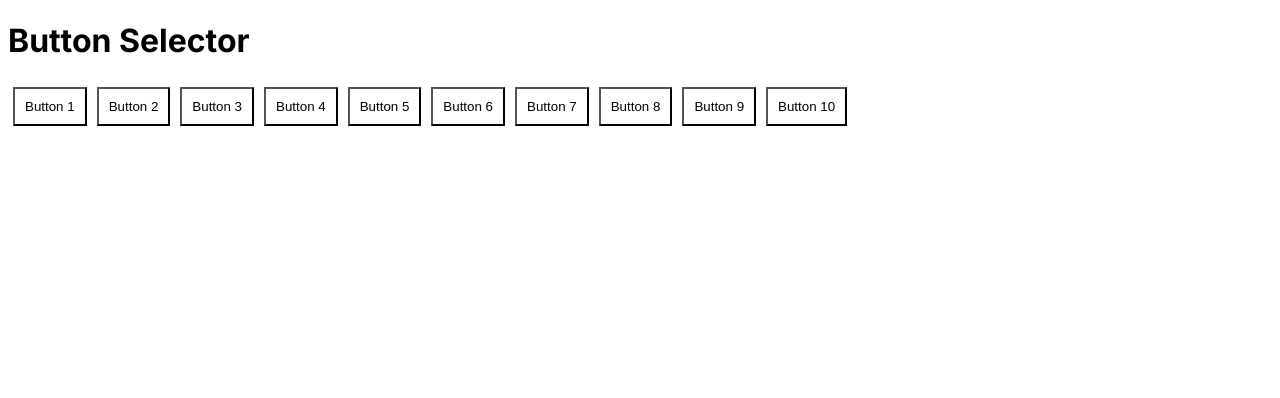
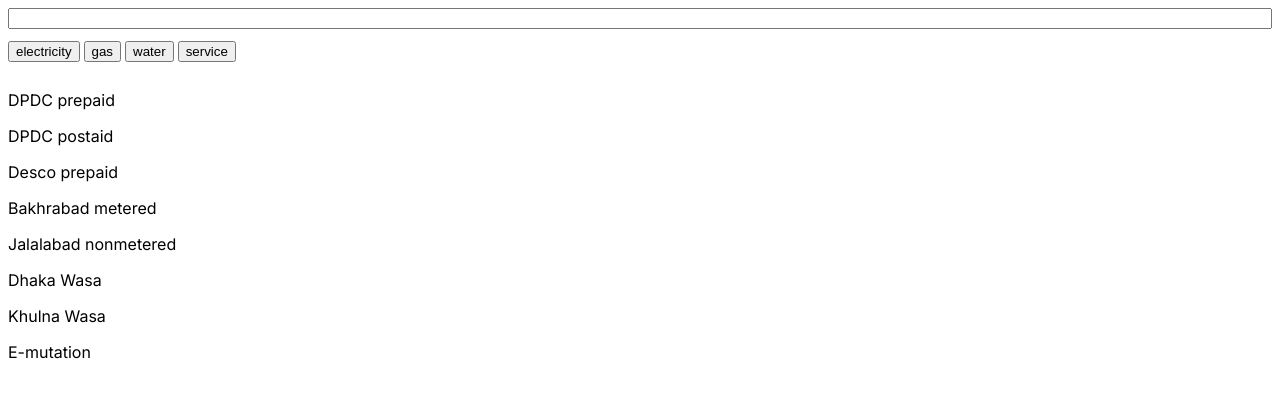
Before and after one commit to hasibulhasanshanto23/Battery-low, a Next.js app: page /about in a window 1280 px wide. Shown: the top 398 px of the page. Built offline with nearby package versions, Linux system fonts and the light colour scheme.

Commit message:
develop a prototype

```diff
--- a/src/app/about/page.js
+++ b/src/app/about/page.js
@@ -1,46 +1,128 @@
 "use client";
 
-import React, { useState } from 'react';
+// import React, { useState } from "react";
 
+// export default function Result() {
+//   const [selectedButton, setSelectedButton] = useState(null);
+//   console.log("selected : - ", selectedButton);
 
-export default function Result() {
+//   const handleButtonClick = (id) =>
+//     setSelectedButton((prev) => (prev === id ? null : id));
 
-  const [selectedButton, setSelectedButton] = useState(null);
-  console.log('Selected : ',selectedButton)
+//   return (
+//     <div>
+//       <h1>Button Selector</h1>
+//       <div>
+//         {[...Array(10).keys()].map((id) => (
+//           <button
+//             key={id + 1}
+//             style={{
+//               backgroundColor: id + 1 === selectedButton ? "red" : "white",
+//               padding: "10px",
+//               margin: "5px",
+//               cursor: "pointer",
+//             }}
+//             onClick={() => handleButtonClick(id + 1)}
+//           >
+//             Button {id + 1}
+//           </button>
+//         ))}
+//       </div>
+//     </div>
+//   );
+// }
 
-  const handleButtonClick = (id) => {
-    setSelectedButton(id === selectedButton ? null : id);
+import React, { useState, useEffect } from "react";
+
+const data = [
+  {
+    type: "electricity",
+    service: [
+      { name: "DPDC prepaid" },
+      { name: "DPDC postaid" },
+      { name: "Desco prepaid" },
+    ],
+  },
+  {
+    type: "gas",
+    service: [{ name: "Bakhrabad metered" }, { name: "Jalalabad nonmetered" }],
+  },
+  { type: "water", service: [{ name: "Dhaka Wasa" }, { name: "Khulna Wasa" }] },
+  { type: "service", service: [{ name: "E-mutation" }] },
+];
+
+export default function Test() {
+  const [selectedService, setSelectedService] = useState(null);
+  const [searchValue, setSearchValue] = useState("");
+  const [isFocused, setIsFocused] = useState(false);
+  const [filteredData, setFilteredData] = useState(data);
+
+  const handleClick = (type) => {
+    setSelectedService(type);
+  };
+
+  const handleChange = (e) => {
+    setSearchValue(e.target.value);
+  };
+
+  useEffect(() => {
+    let updatedFilteredData = data;
+
+    if (selectedService) {
+      updatedFilteredData = updatedFilteredData.filter(
+        (item) => item.type === selectedService
+      );
+    }
+
+    if (searchValue) {
+      updatedFilteredData = updatedFilteredData
+        .map((item) => ({
+          ...item,
+          service: item.service.filter((serviceItem) =>
+            serviceItem.name.toLowerCase().includes(searchValue.toLowerCase())
+          ),
+        }))
+        .filter((item) => item.service.length > 0);
+    }
+
+    setFilteredData(updatedFilteredData);
+  }, [selectedService, searchValue]);
+
+  const handleFocus = () => {
+    setIsFocused(true);
+  };
+
+  const handleBlur = () => {
+    setIsFocused(false);
+    setFilteredData(data);
+    setSelectedService(null);
   };
 
   return (
-    <div>
-      <h1>Button Selector</h1>
+    <div style={{ display: "flex", flexDirection: "column", gap: "12px" }}>
+      <input
+        value={searchValue}
+        type="text"
+        onChange={handleChange}
+        onFocus={handleFocus}
+        onBlur={handleBlur}
+      />
+      {!isFocused && (
+        <div style={{ display: "flex", gap: "4px" }}>
+          {data.map((value) => (
+            <button key={value.type} onClick={() => handleClick(value.type)}>
+              {value.type}
+            </button>
+          ))}
+        </div>
+      )}
       <div>
-        {[1, 2, 3, 4, 5, 6, 7, 8, 9, 10].map((id) => (
-          <Button
-            key={id}
-            id={id}
-            selected={id === selectedButton}
-            onClick={handleButtonClick}
-          />
-        ))}
+        {filteredData.map((details) =>
+          details.service.map((serviceName) => (
+            <p key={serviceName.name}>{serviceName.name}</p>
+          ))
+        )}
       </div>
     </div>
   );
 }
-
-
-const Button = ({ id, selected, onClick }) => {
-  const buttonStyle = {
-    backgroundColor: selected ? 'red' : 'white',
-    padding: '10px',
-    margin: '5px',
-    cursor: 'pointer',
-  };
-
-  return (
-    <button style={buttonStyle} onClick={() => onClick(id)}>
-      Button {id}
-    </button>
-  );
-};
```
Also changed, not shown: .yarnrc.yml (added), 1 other file (tests, documents, lock files or other folders).
